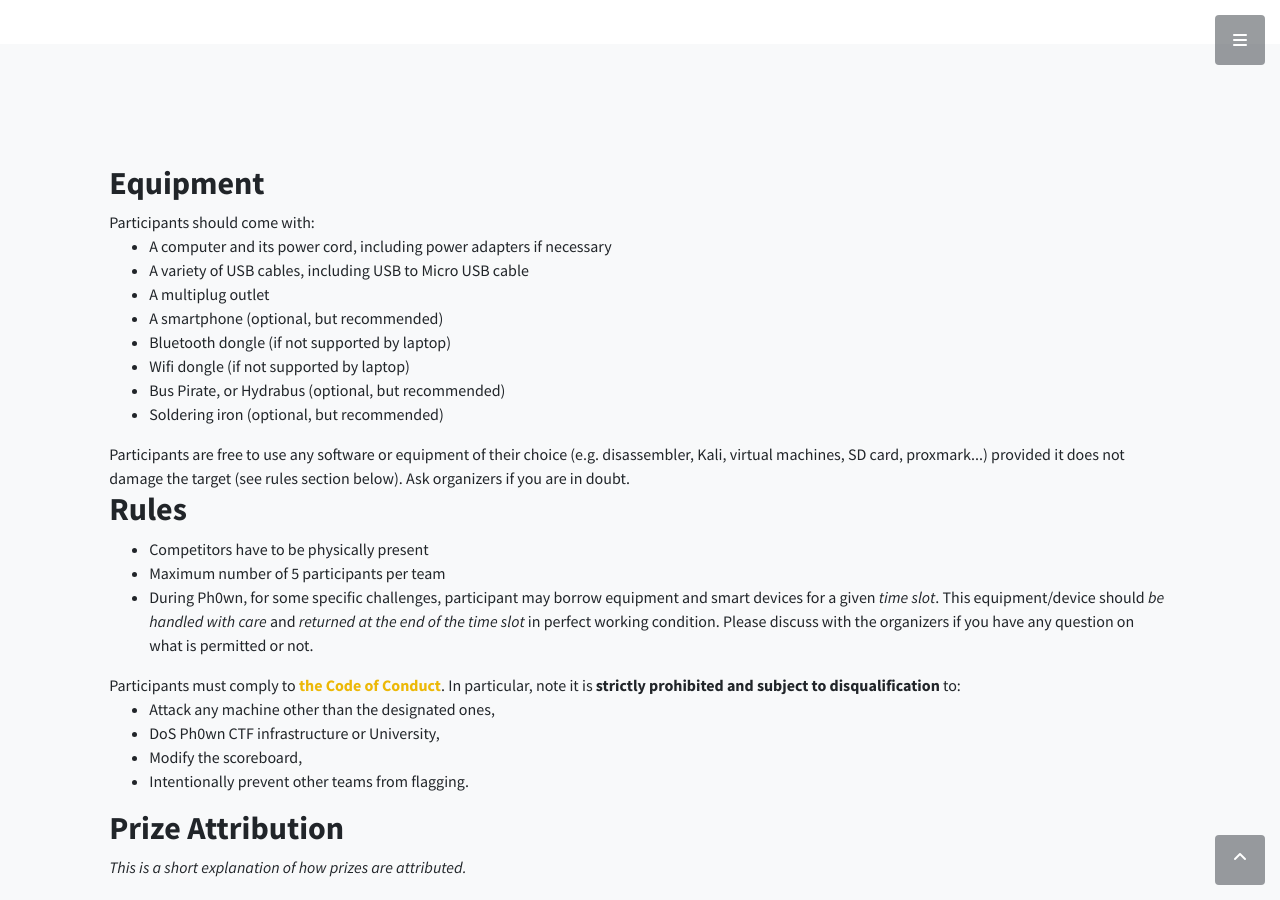
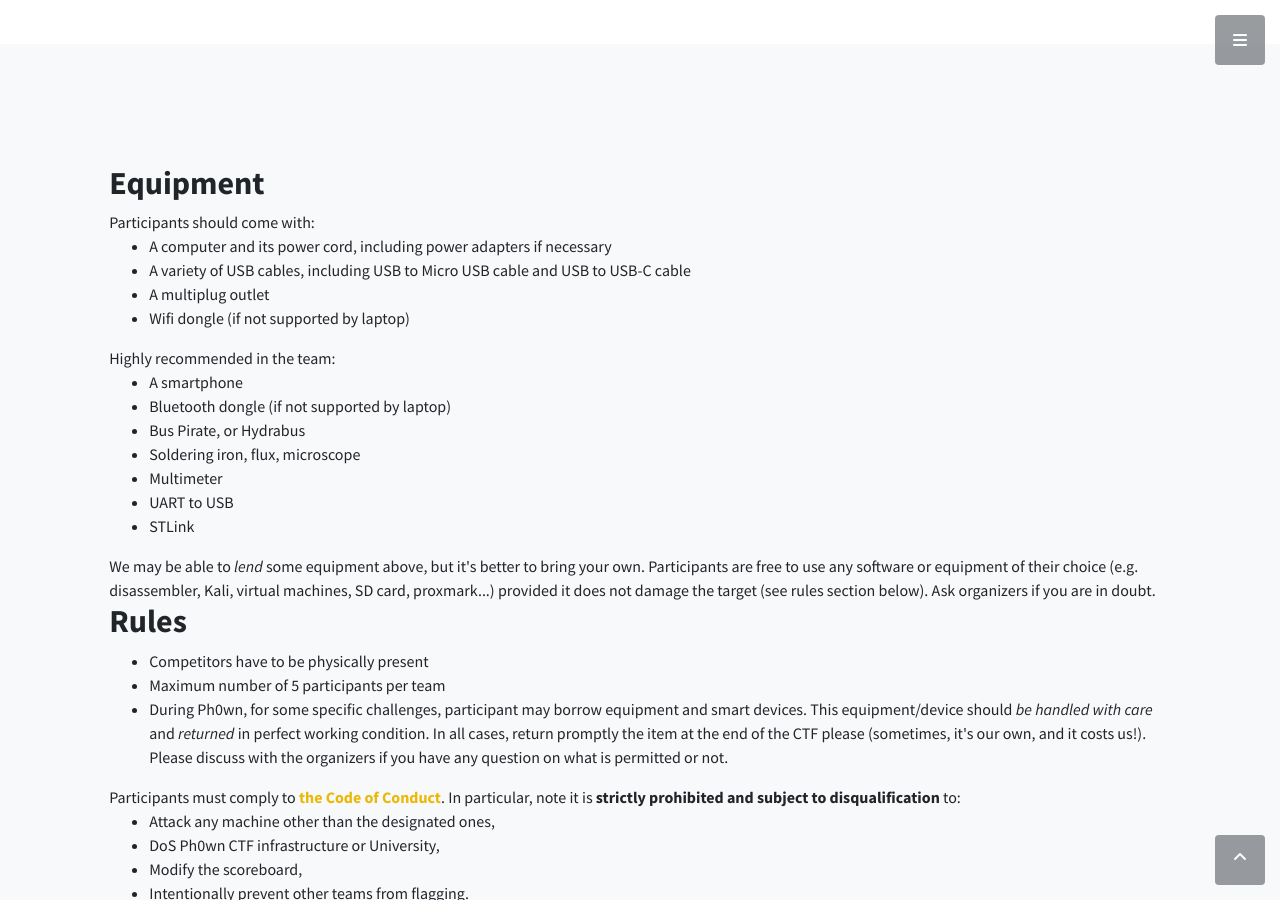
Before and after one commit to ph0wn/ph0wn.github.io, a Jekyll site: the page built from _posts/2019-11-12-rules.md, in a window 1280 px wide and 900 px high, scrolled down 856 px. Built offline with Jekyll 4.4.1, drawn with Linux system fonts in a browser that asks for light colours; some of the changed text lies outside the part shown.

Commit message:
equipment to bring

```diff
--- a/_posts/2019-11-12-rules.md
+++ b/_posts/2019-11-12-rules.md
@@ -14,14 +14,24 @@ Participants should come with:
 
 <ul>
 <li>A computer and its power cord, including power adapters if necessary</li>
-<li>A variety of USB cables, including USB to Micro USB cable</li>
+<li>A variety of USB cables, including USB to Micro USB cable and USB to USB-C cable</li>
 <li>A multiplug outlet</li>
-<li>A smartphone (optional, but recommended)</li>
+<li>Wifi dongle (if not supported by laptop)</li>
+</ul>
+
+Highly recommended in the team:
+
+<ul>
+<li>A smartphone</li>
 <li>Bluetooth dongle (if not supported by laptop)</li>
-<li>Wifi dongle (if not supported by laptop)</li>
-<li>Bus Pirate, or Hydrabus (optional, but recommended)</li>
-<li>Soldering iron (optional, but recommended)</li>
+<li>Bus Pirate, or Hydrabus</li>
+<li>Soldering iron, flux, microscope</li>
+<li>Multimeter</li>
+<li>UART to USB</li>
+<li>STLink</li>
 </ul>
+
+We may be able to <i>lend</i> some equipment above, but it's better to bring your own.
 
 Participants are free to use any software or equipment of their choice (e.g. disassembler, Kali, virtual machines, SD card, proxmark...) provided it does not damage the target (see rules section below). Ask organizers if you are in doubt.
 
@@ -30,7 +40,7 @@ Participants are free to use any software or equipment of their choice (e.g. dis
 <ul>
 <li>Competitors have to be physically present</li>
 <li>Maximum number of 5 participants per team</li>
-<li>During Ph0wn, for some specific challenges, participant may borrow equipment and smart devices for a given <i>time slot</i>. This equipment/device should <i>be handled with care</i> and <i>returned at the end of the time slot</i> in perfect working condition. Please discuss with the organizers if you have any question on what is permitted or not.
+<li>During Ph0wn, for some specific challenges, participant may borrow equipment and smart devices. This equipment/device should <i>be handled with care</i> and <i>returned</i> in perfect working condition. In all cases, return promptly the item at the end of the CTF please (sometimes, it's our own, and it costs us!). Please discuss with the organizers if you have any question on what is permitted or not.
 </li>
 </ul>
 
@@ -56,6 +66,7 @@ In case the score is equal, the first team to reach the score is considered as f
 <li>The first team is called to select 5 prizes among a pool of available prizes.</li>
 <li>Then, the second team is called to select 5 prizes among the remaining prizes.</li>
 <li>Finally, the third team is called to select 5 prizes among the remaining prizes.</li>
+<li>If a team has less than 5 members, they still select 5 prizes :)</li>
 </ul>
 <br>
 
```
